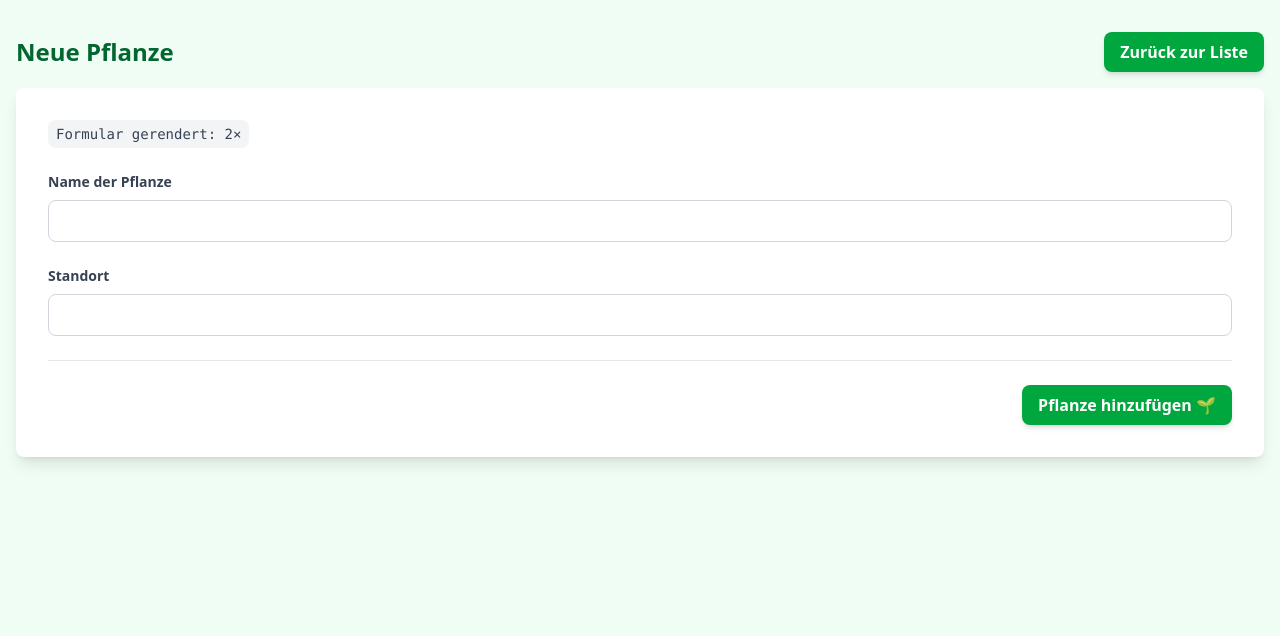
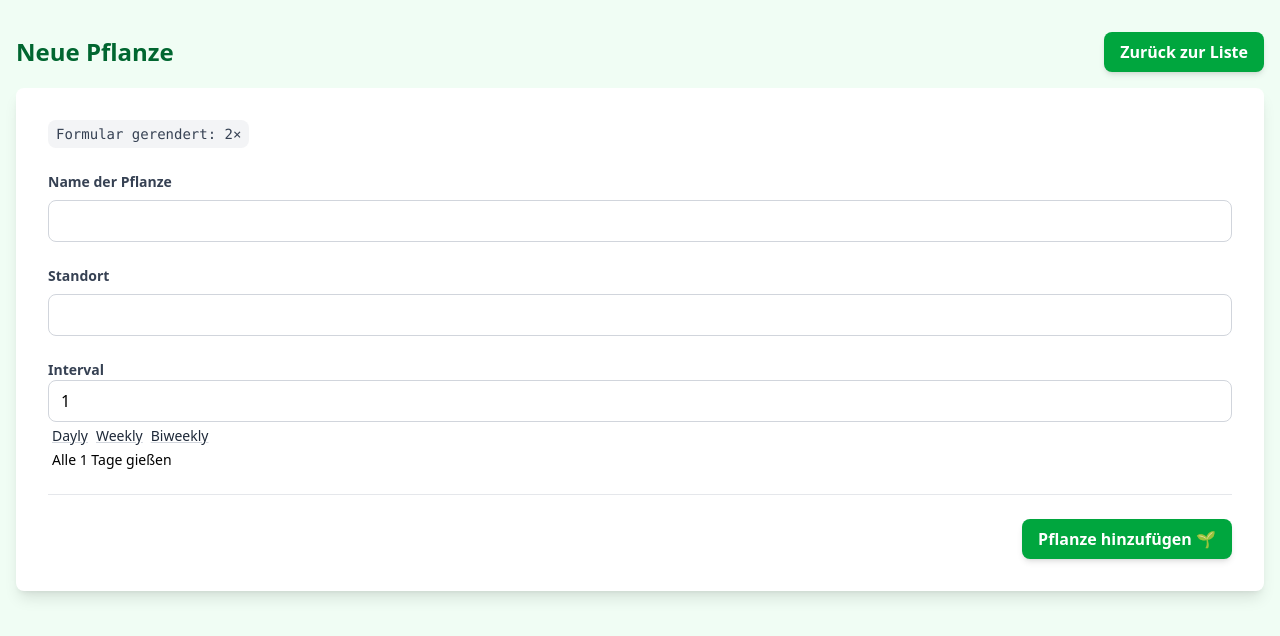
Before and after one commit to nilshartmann-workshops/2026-09-07-oose, a React (Vite) app in the folder workspace/: page /neu in a window 1280 px wide. Shown: the top 636 px of the page. Built offline with nearby package versions, Linux system fonts and the light colour scheme.

Commit message:
64: Controller für eigene Komponenten (KEINE Übung)

```diff
--- a/workspace/src/plant-form/PlantForm.tsx
+++ b/workspace/src/plant-form/PlantForm.tsx
@@ -1,14 +1,20 @@
 import { DevTool } from "@hookform/devtools";
 import { zodResolver } from "@hookform/resolvers/zod";
 import { useRef } from "react";
-import { useForm } from "react-hook-form";
+import { Controller, useForm } from "react-hook-form";
 import { z } from "zod";
+
+import IntervalSelector from "./IntervalSelector.tsx";
 
 // 🔎 Zeigen: eine Meldung weglassen, dann steht dort der englische Standardtext
 //    von zod. Die Texte gehören zum Schema und nicht ins Formular.
 const NewPlantSchema = z.object({
   name: z.string().nonempty("Bitte gib der Pflanze einen Namen"),
   location: z.string().nonempty("Bitte gib an, wo die Pflanze steht"),
+  wateringInterval: z
+    .number()
+    .min(1, "Gegossen wird mindestens jeden Tag")
+    .max(200, "So lange hält das keine Pflanze aus"),
 });
 
 type NewPlantFormState = z.infer<typeof NewPlantSchema>;
@@ -20,7 +26,7 @@ export default function PlantForm() {
   //    Hook Form. Ohne ihn kennt das Formular die Regeln des Schemas nicht.
   const form = useForm<NewPlantFormState>({
     resolver: zodResolver(NewPlantSchema),
-    defaultValues: { name: "", location: "" },
+    defaultValues: { name: "", location: "", wateringInterval: 1 },
   });
 
   const { errors } = form.formState;
@@ -74,6 +80,29 @@ export default function PlantForm() {
         )}
       </div>
 
+      {/* 🔎 Erzählen: der IntervalSelector kennt kein register. Er arbeitet mit
+          interval und onIntervalChange, und der Controller übersetzt dazwischen. */}
+      <div className={"FormControl"}>
+        <Controller
+          control={form.control}
+          name={"wateringInterval"}
+          // 🔎 Erzählen: render ist eine Render Prop. Die Bibliothek führt
+          //    den Wert, das Aussehen bestimmt der Aufrufer.
+          //    field hält Wert und Handler, fieldState den Fehler dazu.
+          render={({ field, fieldState }) => (
+            <>
+              <IntervalSelector
+                interval={field.value}
+                onIntervalChange={field.onChange}
+              />
+              {fieldState.error && (
+                <p className={"error-message"}>{fieldState.error.message}</p>
+              )}
+            </>
+          )}
+        />
+      </div>
+
       <div className={"FormButtons"}>
         <button type={"submit"} className={"primary"}>
           Pflanze hinzufügen 🌱
```
Also changed, not shown: 1 other file (tests, documents, lock files or other folders).
